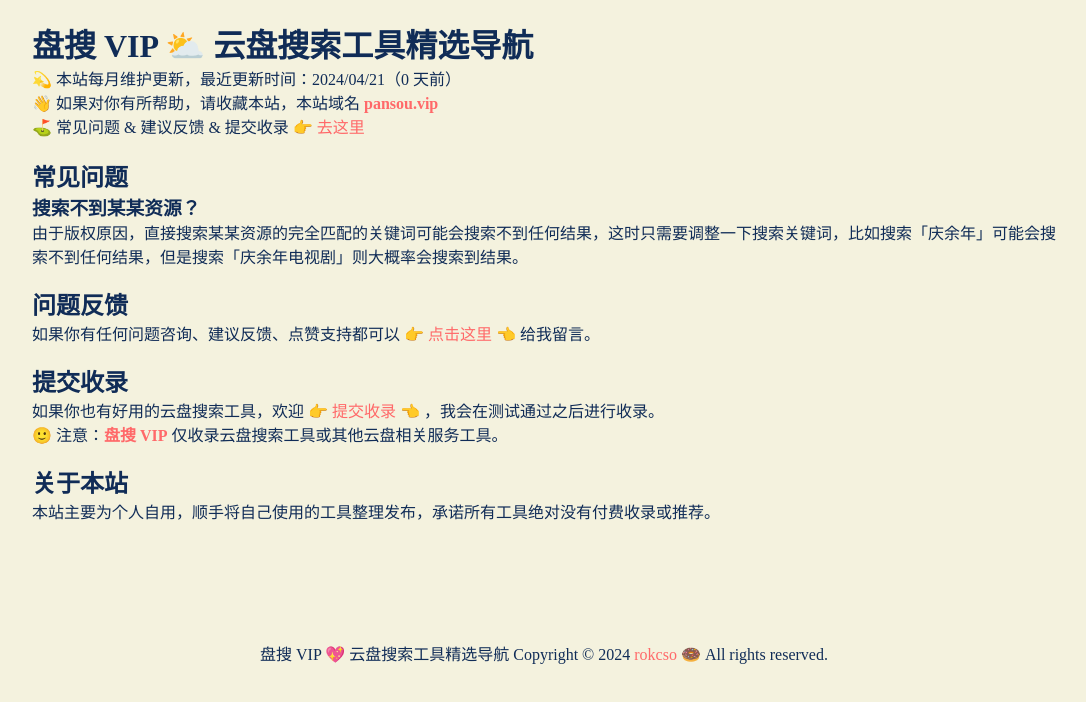
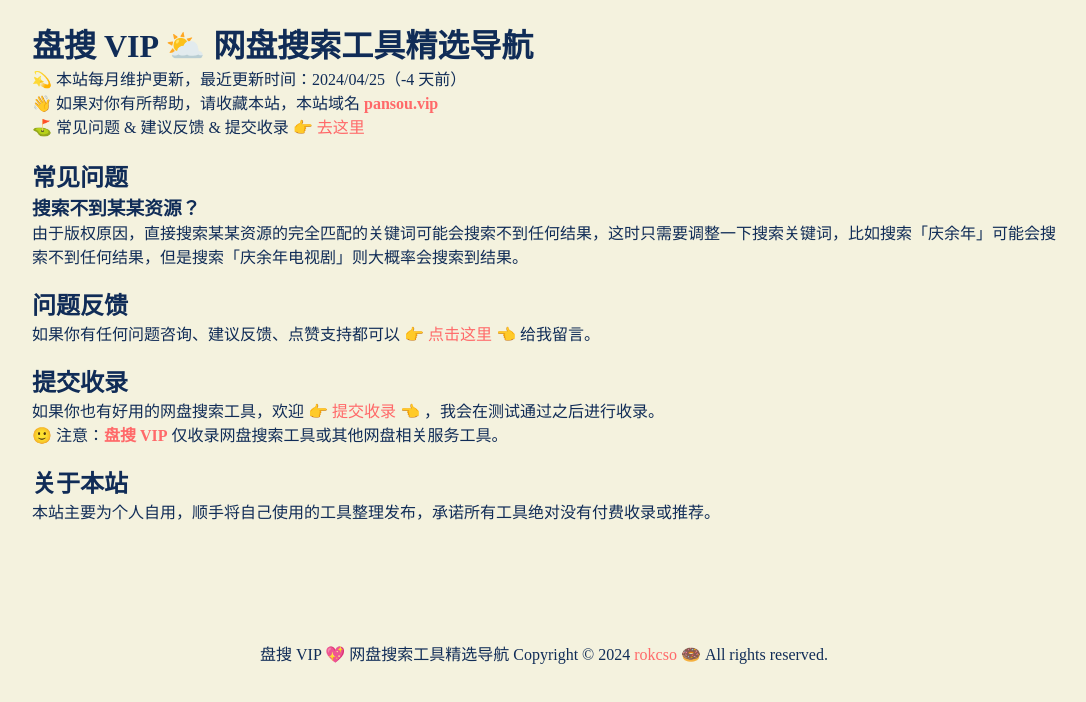
Before and after one commit to rokcso/pansou-vip, a Next.js app: page /about in a window 1280 px wide. Shown: the top 702 px of the page, without its empty margins (96-1182 px from the left). Built offline with nearby package versions, Linux system fonts and the light colour scheme.

Commit message:
content: rename the cloud-disk label to the cloud-drive wording

```diff
--- a/components/customHead.js
+++ b/components/customHead.js
@@ -4,10 +4,10 @@ export default function CustomHead() {
   return (
     <>
       <Head>
-        <title>盘搜 VIP - 云盘搜索工具精选导航 - pansou.vip</title>
+        <title>盘搜 VIP - 网盘搜索工具精选导航 - pansou.vip</title>
         <meta
           name="description"
-          content="盘搜 VIP，精选各大人工亲测好用的云盘搜索工具，提供云盘搜索工具一站式导航，给你 VIP 的体验"
+          content="盘搜 VIP，精选各大人工亲测好用的网盘搜索工具，提供网盘搜索工具一站式导航，给你 VIP 的体验"
         />
         <meta
           name="keywords"
--- a/components/layout.js
+++ b/components/layout.js
@@ -2,7 +2,7 @@ import styles from "./layout.module.css";
 import Link from "next/link";
 
 export default function Layout({ children }) {
-  const lastUpdateDateString = "2024/04/21";
+  const lastUpdateDateString = "2024/04/25";
   const currentDate = new Date();
   const lastUpdateDate = new Date(lastUpdateDateString);
   const daysAgo = Math.floor(
@@ -13,7 +13,7 @@ export default function Layout({ children }) {
       <div className={styles.layout}>
         <header className={styles.header}>
           <Link href="/" title="盘搜 VIP 首页" className={styles.logo}>
-            <h1>盘搜 VIP ⛅ 云盘搜索工具精选导航</h1>
+            <h1>盘搜 VIP ⛅ 网盘搜索工具精选导航</h1>
           </Link>
           <div className={styles.tipsDiv}>
             <p>
@@ -36,7 +36,7 @@ export default function Layout({ children }) {
         </header>
         <main>{children}</main>
         <footer className={styles.footer}>
-          <span>盘搜 VIP 💖 云盘搜索工具精选导航&nbsp;</span>
+          <span>盘搜 VIP 💖 网盘搜索工具精选导航&nbsp;</span>
           <span>
             Copyright&nbsp;&copy;&nbsp;2024&nbsp;
             <Link
--- a/pages/about.js
+++ b/pages/about.js
@@ -22,7 +22,11 @@ export default function About() {
             <h2>问题反馈</h2>
             <p>
               如果你有任何问题咨询、建议反馈、点赞支持都可以 👉{" "}
-              <a href="https://cvlr2wiufrz.feishu.cn/share/base/form/shrcnHckduwGEEFk2Y3yR04K3Ic" title="留言问卷链接" target="_blank">
+              <a
+                href="https://cvlr2wiufrz.feishu.cn/share/base/form/shrcnHckduwGEEFk2Y3yR04K3Ic"
+                title="留言问卷链接"
+                target="_blank"
+              >
                 点击这里
               </a>{" "}
               👈 给我留言。
@@ -32,8 +36,12 @@ export default function About() {
           <div>
             <h2>提交收录</h2>
             <p>
-              如果你也有好用的云盘搜索工具，欢迎 👉{" "}
-              <a href="https://cvlr2wiufrz.feishu.cn/share/base/form/shrcnAPSuz3I1DJ2z722woXjHnc" title="提交收录问卷链接" target="_blank">
+              如果你也有好用的网盘搜索工具，欢迎 👉{" "}
+              <a
+                href="https://cvlr2wiufrz.feishu.cn/share/base/form/shrcnAPSuz3I1DJ2z722woXjHnc"
+                title="提交收录问卷链接"
+                target="_blank"
+              >
                 提交收录
               </a>{" "}
               👈 ，我会在测试通过之后进行收录。
@@ -43,7 +51,7 @@ export default function About() {
               <a href="/" title="盘搜 VIP 首页">
                 <b>盘搜 VIP</b>
               </a>
-              &nbsp;仅收录云盘搜索工具或其他云盘相关服务工具。
+              &nbsp;仅收录网盘搜索工具或其他网盘相关服务工具。
             </p>
           </div>
           <br />
```
Also changed, not shown: 1 other file (tests, documents, lock files or other folders).
